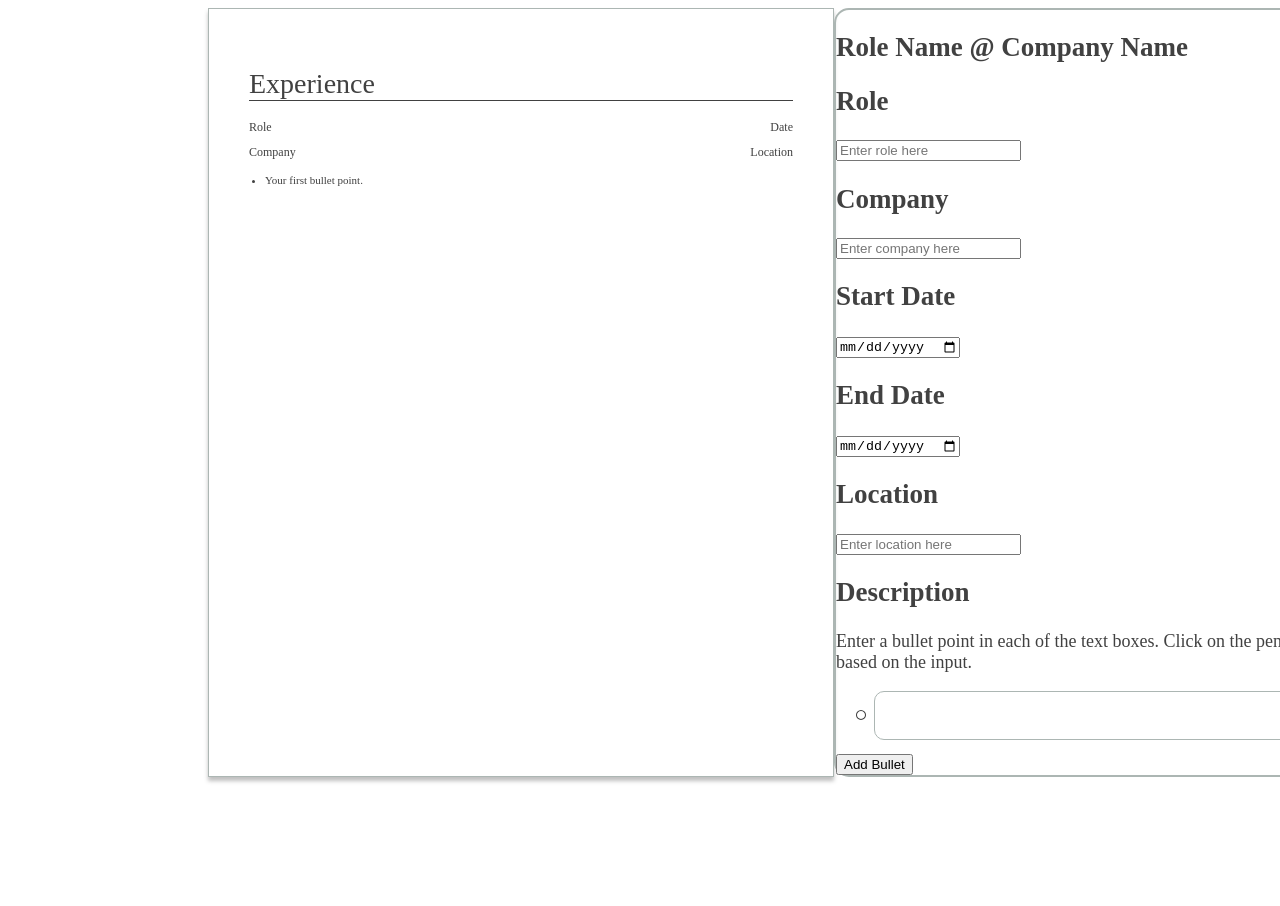
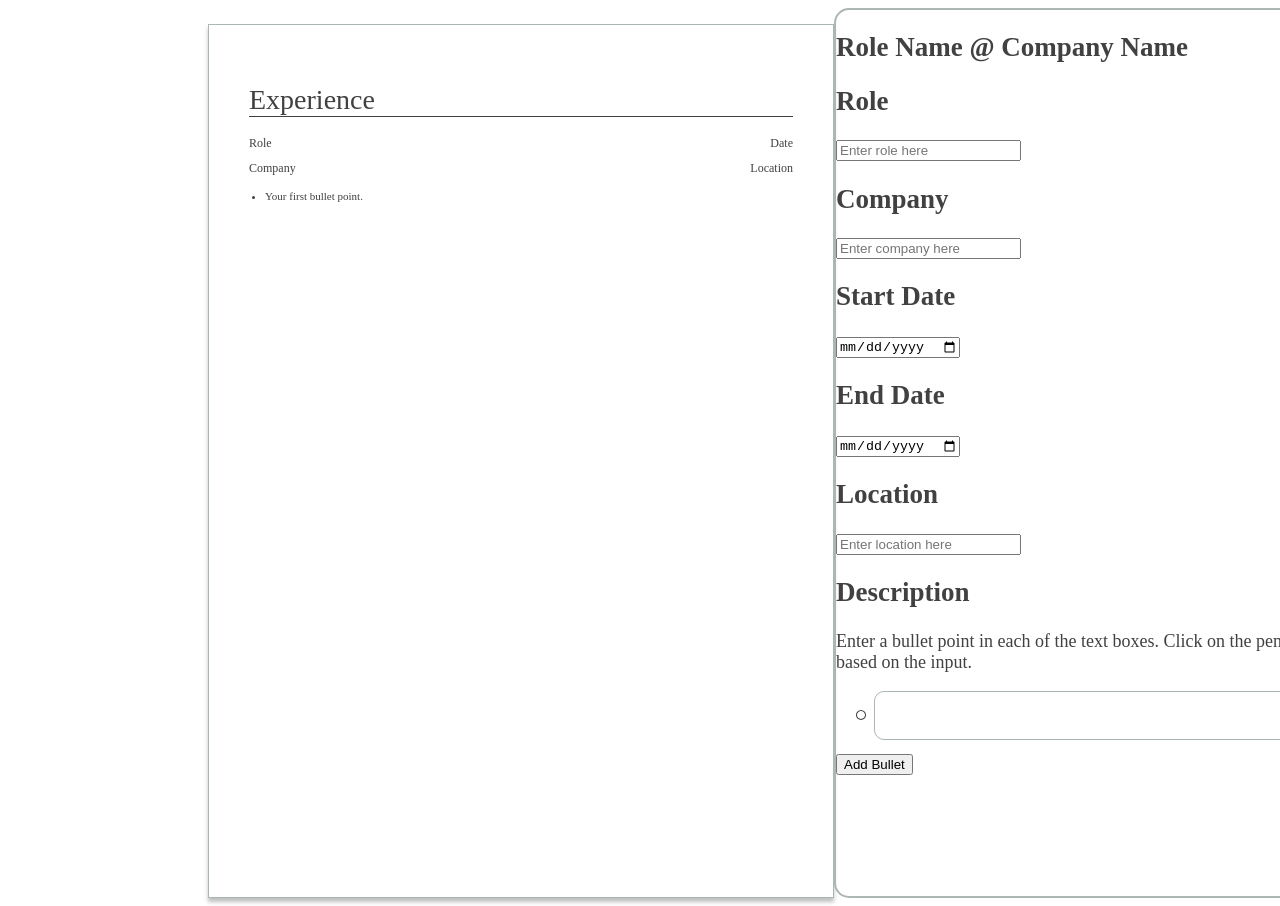
Before and after one commit to dorothyle/resume-generator, a React (Vite) app: page / in a window 1280 px wide. Shown: the top 906 px of the page. Before the commit the page ends 800 px from the top, so only its background shows below. Built offline with nearby package versions, Linux system fonts and the light colour scheme; a web font is replaced by a local one.

Commit message:
UI: margin fix

```diff
--- a/src/Preview.module.css
+++ b/src/Preview.module.css
@@ -8,6 +8,9 @@
   box-shadow: 0px 4px 4px 0px rgba(0, 0, 0, 0.25);
   padding: 2.5em;
   font-family: ABeeZee;
+  margin-top: 1em;
+  width: 38.25rem;
+  height: 49.5rem;
 }
 
 .preview h1 {
@@ -37,6 +40,6 @@
   font-size: 0.6875rem;
 }
 
-.preview ul{
+.preview ul {
   padding-left: 1em;
 }
```
